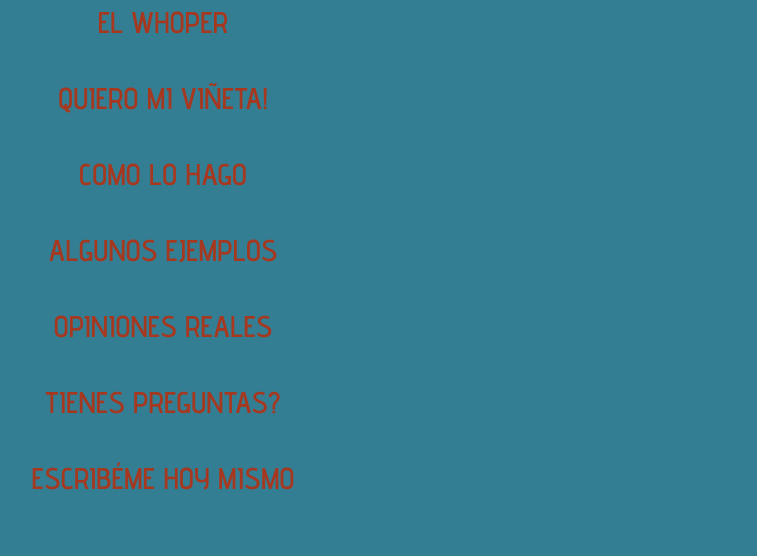
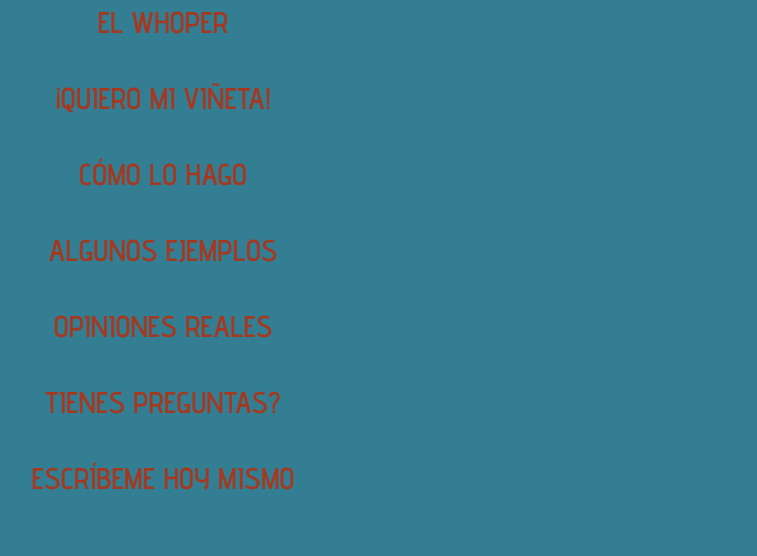
Before and after one commit to MarioRivVal/The-Whoper, a React (Vite) app: page / in a window 1280 px wide. Both pictures are taken after a click on the element 1173 px from the left and 70 px from the top of the page. Shown: the part 140-696 px from the top of the page, without its empty margins (477-1234 px from the left). Built offline with nearby package versions, Linux system fonts and the light colour scheme; a web font is replaced by a local one.

Commit message:
some ortografic corrections

```diff
--- a/src/assets/styles/components/scrollUpButton.module.css
+++ b/src/assets/styles/components/scrollUpButton.module.css
@@ -13,7 +13,6 @@
   z-index: 1000;
   cursor: pointer;
   background-color: var(--white);
-  box-shadow: 0 0 25px rgba(52, 147, 136, 0.5);
   animation: bounce 1.5s infinite ease-in-out;
 }
 
--- a/src/db/ideasCards.ts
+++ b/src/db/ideasCards.ts
@@ -32,10 +32,10 @@
   },
   {
     id: 3,
-    strip: "Divulgacion y formación",
+    strip: "Divulgación y formación",
     img: "doctor",
-    alt: "Viñeta de Feliz como doctor",
-    ideas: ["Educación", "Mensajes sociales", "Proyectos cientificos"],
+    alt: "Viñeta de Felix como doctor",
+    ideas: ["Educación", "Mensajes sociales", "Proyectos científicos"],
     reverse: false,
   },
 ];
--- a/src/layouts/Fqa.tsx
+++ b/src/layouts/Fqa.tsx
@@ -15,7 +15,7 @@
         id="fqa"
         title={
           <>
-            <span className="u--violet-text">¿T</span>ienes dudas? Aqui estan
+            <span className="u--violet-text">¿T</span>ienes dudas? Aquí están
             las
             <span className="u--strong-text"> FQA</span>
           </>
--- a/src/layouts/Navigation.tsx
+++ b/src/layouts/Navigation.tsx
@@ -14,7 +14,7 @@
       if (id) {
         setTimeout(() => {
           document.querySelector(id)?.scrollIntoView({ behavior: "smooth" });
-        }, 300);
+        }, 500);
       }
     }
     setIsNavActive(false);
@@ -46,7 +46,7 @@
               href="#services"
               onClick={(e) => handleSmoothScrolling(e)}
             >
-              Quiero mi viñeta!
+            ¡Quiero mi viñeta!
             </a>
           </li>
           <li>
@@ -55,7 +55,7 @@
               href="#process"
               onClick={(e) => handleSmoothScrolling(e)}
             >
-              Como lo hago
+              Cómo lo hago
             </a>
           </li>
           <li>
@@ -91,7 +91,7 @@
               href="#contact"
               onClick={(e) => handleSmoothScrolling(e)}
             >
-              Escribéme hoy mismo
+              Escríbeme hoy mismo
             </a>
           </li>
         </ul>
--- a/src/layouts/Services.tsx
+++ b/src/layouts/Services.tsx
@@ -20,7 +20,7 @@
         id="services"
         title={
           <>
-            <span className="u--violet-text">Q</span>ue puedo
+            <span className="u--violet-text">Q</span>ué puedo
             <span className="u--strong-text"> hacer</span> por ti
           </>
         }
```
